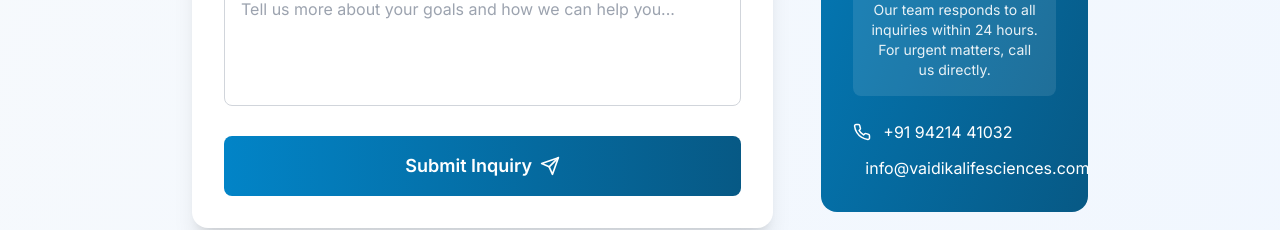
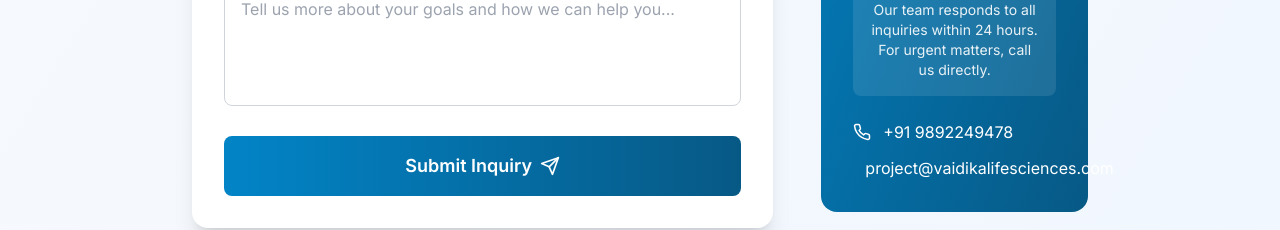
Before and after one commit to TejasChoukale/Vaidika-Life-Sciences, a React (Vite) app: page /inquiry in a window 1280 px wide. Shown: the part 980-1210 px from the top of the page. Built offline with nearby package versions, Linux system fonts and the light colour scheme; the HTML template or start-up script is replaced by a standard one.

Commit message:
added small change

```diff
--- a/src/pages/Inquiry.jsx
+++ b/src/pages/Inquiry.jsx
@@ -333,11 +333,11 @@ const Inquiry = () => {
                 <div className="space-y-3">
                   <div className="flex items-center space-x-3">
                     <Phone size={18} />
-                    <span>+91 94214 41032</span>
+                    <span>+91 9892249478</span>
                   </div>
                   <div className="flex items-center space-x-3">
                     <Mail size={18} />
-                    <span>info@vaidikalifesciences.com</span>
+                    <span>project@vaidikalifesciences.com</span>
                   </div>
                 </div>
               </div>
```
